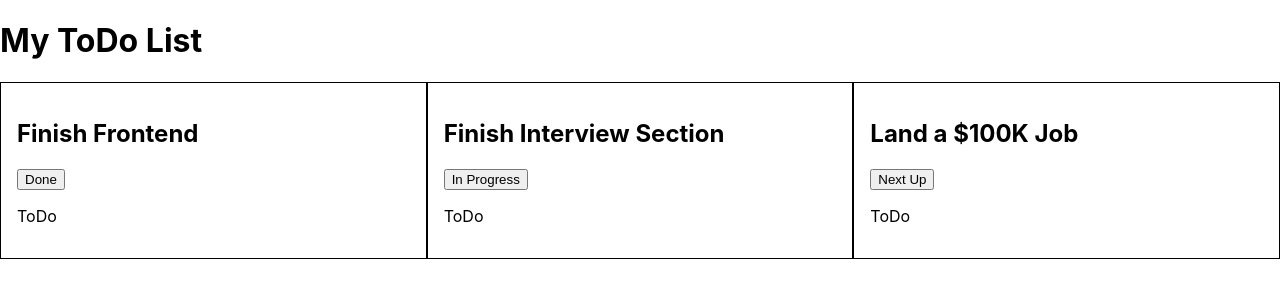
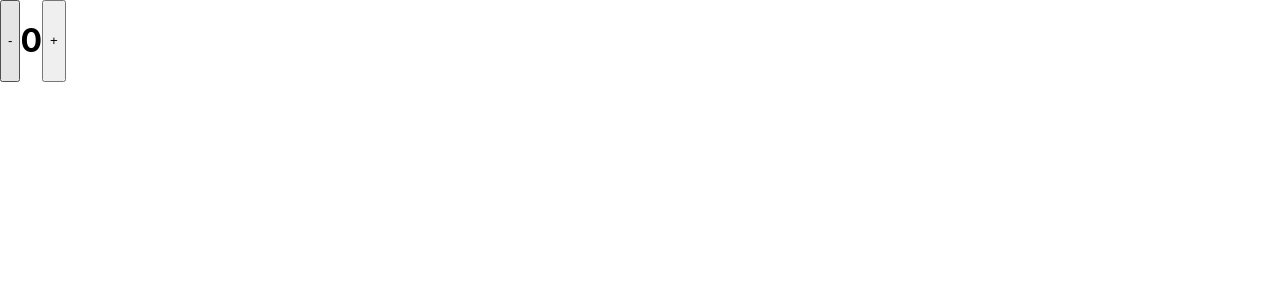
Before and after one commit to Molberda/react-practice, a React (Create React App) app: page / in a window 1280 px wide. Shown: the top 300 px of the page. Built offline with nearby package versions, Linux system fonts and the light colour scheme.

Commit message:
created a counter component that works with useState, it uses 2 buttons one to increase the count and one to decrease it

```diff
--- a/src/App.jsx
+++ b/src/App.jsx
@@ -1,29 +1,31 @@
 import "./App.css";
-import Todo from "./components/Todo.jsx";
-import Title from "./components/Title.jsx";
-import Modal from "./components/Modal.jsx";
+// import Todo from "./components/Todo.jsx";
+// import Title from "./components/Title.jsx";
+// import Modal from "./components/Modal.jsx";
+import Counter from "./components/Counter.jsx"
+// import React, { useState } from 'react'
 
 function App() {
-  let isModalOpen = false
-  return (
-    <div>
-      <Title title="My ToDo List" />
-      <div className="todo__wrapper">
-        <Todo
-        title="Finish Frontend"
-        button="Done" />
-        <Todo
-        title="Finish Interview Section"
-        button="In Progress" />
-        <Todo
-        title="Land a $100K Job"
-        button="Next Up" />
-      </div>
-      {isModalOpen ? <Modal
-      question="Are you sure?"
-      /> : null }
-    </div>
-  );
+  return <Counter />
+  // return (
+  //   <div>
+  //     <Title title="My ToDo List" />
+  //     <input type="text"/>
+  //     <button onClick={() => setShowModal(true)}>Add todo</button>
+  //     <div className="todo__wrapper">
+  //       <Todo
+  //       title="Finish Frontend"
+  //       button="Done" />
+  //       <Todo
+  //       title="Finish Interview Section"
+  //       button="In Progress" />
+  //       <Todo
+  //       title="Land a $100K Job"
+  //       button="Next Up" />
+  //     </div>
+  //     {showModal && <Modal question="Are you sure?"/>}
+  //   </div>
+  // );
 }
 
 export default App;
--- /dev/null
+++ b/src/components/Counter.css
@@ -0,0 +1,3 @@
+.counter{
+    display: flex;
+}
--- /dev/null
+++ b/src/components/Counter.jsx
@@ -0,0 +1,15 @@
+import React, { useState } from "react";
+import './Counter.css'
+
+function Counter() {
+  const [count, action] = useState(0);
+  return (
+    <div className="counter">
+      <button onClick={() => action(count - 1)}>-</button>
+      <h1>{count}</h1>
+      <button onClick={() => action(count + 1)} >+</button>
+    </div>
+  );
+}
+
+export default Counter;
--- a/src/components/Modal.jsx
+++ b/src/components/Modal.jsx
@@ -1,21 +1,15 @@
 import "./Modal.css";
 
 function Modal({ question }) {
-  function cancel() {
-    console.log("cancel");
-  }
-  function confirm() {
-    console.log("confirm");
-  }
   return (
     <div>
       <div className="modal">
         <p className="modal__title">{question}</p>
         <div className="modal__buttons">
-          <button className="btn btn__cancel" onClick={cancel}>
+          <button className="btn btn__cancel">
             Cancel
           </button>
-          <button className="btn" onClick={confirm}>
+          <button className="btn">
             Confirm
           </button>
         </div>
```
